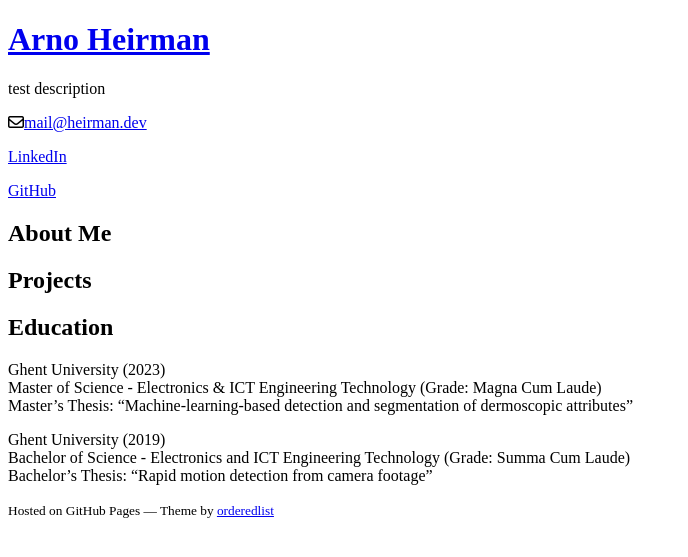
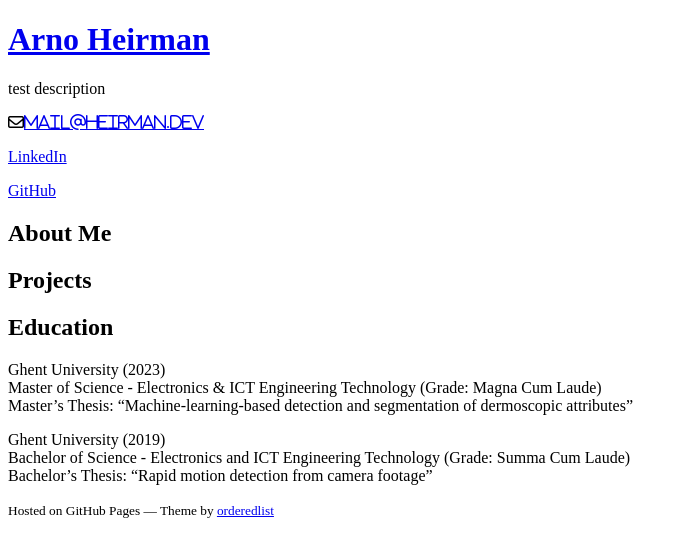
Before and after one commit to arnohe/arnohe.github.io, a Jekyll site: the page built from README.md, in a window 1280 px wide. Shown: the top 557 px of the page, without its empty margins (0-688 px from the left). Built offline with Jekyll 4.4.1, drawn with Linux system fonts in a browser that asks for light colours; nearby versions of some CDN libraries; our own code applies the rules of GitHub Pages for plain Markdown files; a style sheet for code colours, icons or effects is not loaded.

Commit message:
Update default.html
Icon setup

```diff
--- a/_layouts/default.html
+++ b/_layouts/default.html
@@ -26,7 +26,7 @@
 
         <p>{{ site.description | default: site.github.project_tagline }}</p>
 
-        <p class="view"><i class="fa-regular fa-envelope"></i><a href='m&#97;i&#108;t&#111;&#58;%6&#68;a&#105;%6C&#64;h%&#54;&#53;i&#37;7&#50;%6Dan&#46;d&#37;65&#118;'>mail&#64;hei&#114;man&#46;d&#101;v</i></a></p>
+        <p class="view"><i class="fa-regular fa-envelope"><a href='m&#97;i&#108;t&#111;&#58;%6&#68;a&#105;%6C&#64;h%&#54;&#53;i&#37;7&#50;%6Dan&#46;d&#37;65&#118;'>mail&#64;hei&#114;man&#46;d&#101;v</i></a></p>
         <p class="view"><a href=https://www.linkedin.com/in/arnoheirman/>LinkedIn</a></p>
         <p class="view"><a href="{{ site.github.owner_url }}">GitHub</a></p>
 
```
